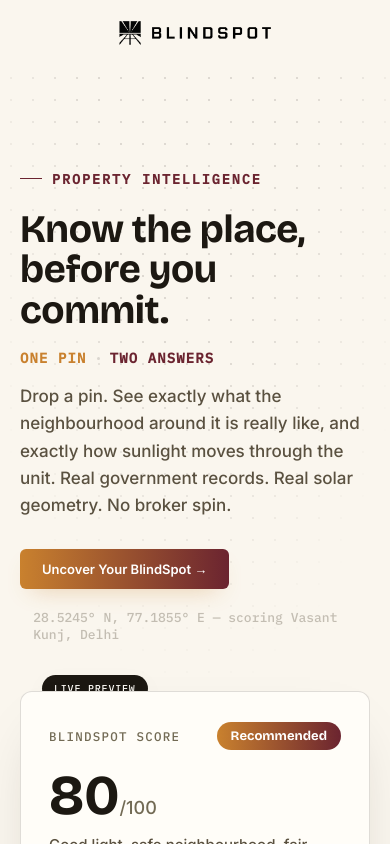
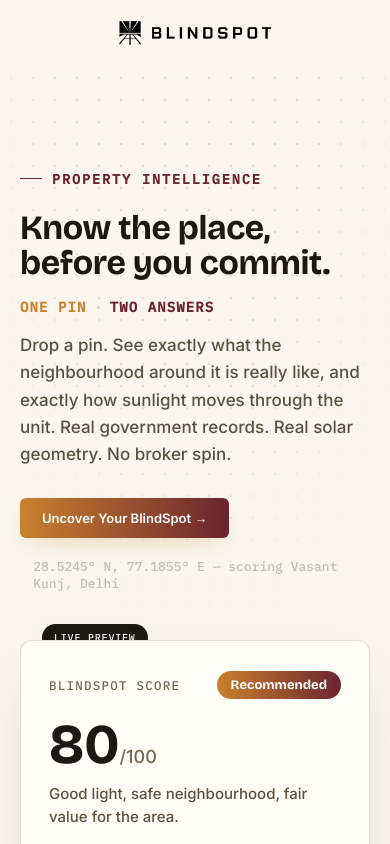
Before and after one commit to BlindSpotCo/BlindSpot, a Next.js app: page / in a window 390 px wide. Shown: the top 844 px of the page. Built offline with nearby package versions, Linux system fonts and the light colour scheme; no server answers.

Commit message:
Replace vw-scaled clamp() headings with fixed sizes per breakpoint -- eliminates continuous size drift across desktop window widths

```diff
--- a/app/globals.css
+++ b/app/globals.css
@@ -238,12 +238,23 @@
   }
   .hero-eyebrow::before{content:''; width:22px; height:1px; background:var(--slate)}
 
+  /* Fixed size per breakpoint band, not a continuous vw-scaled clamp() --
+     a fluid clamp() means the headline is a slightly different size at
+     literally every window width, which reads as "the site looks
+     different" when comparing screenshots taken at two arbitrary desktop
+     widths, since nothing else around it (padding, gaps) scales at the
+     same rate. Identical on any window from 900px up to full-width
+     desktop/ultra-wide; steps down only at the two real breakpoints
+     below, same as the rest of the page's layout already does. */
   .hero h1{
-    font-size:clamp(38px,5.8vw,70px); line-height:1.04; font-weight:700; max-width:680px;
+    font-size:62px; line-height:1.04; font-weight:700; max-width:680px;
     color:var(--ink);
   }
+  @media (max-width:900px){
+    .hero h1{ font-size:46px }
+  }
   @media (max-width:480px){
-    .hero h1{ font-size:clamp(32px,10vw,40px) }
+    .hero h1{ font-size:34px }
   }
   .hero-tagline{
     font-family:'IBM Plex Mono',monospace; font-weight:600; font-size:14px; letter-spacing:0.08em; text-transform:uppercase;
@@ -333,7 +344,12 @@
     transition:width .7s ease .15s;
   }
   .section-head.in-view .eyebrow::after{width:34px}
-  .section h2{font-size:clamp(24px,3vw,34px); font-weight:700; max-width:600px; line-height:1.2; color:var(--ink)}
+  /* Fixed per breakpoint, same reasoning as .hero h1 above -- a vw-scaled
+     clamp() here made section headings a slightly different size at every
+     window width instead of a deliberate step at real breakpoints. */
+  .section h2{font-size:34px; font-weight:700; max-width:600px; line-height:1.2; color:var(--ink)}
+  @media (max-width:900px){ .section h2{ font-size:28px } }
+  @media (max-width:480px){ .section h2{ font-size:24px } }
   .section-head{margin-bottom:52px; display:flex; justify-content:space-between; align-items:flex-end; flex-wrap:wrap; gap:20px}
   .section-head p{font-size:15px; color:var(--text-mute); max-width:320px; line-height:1.6}
 
@@ -558,7 +574,9 @@
 
   .av-brandline{ font-size:11px; font-weight:600; letter-spacing:.14em; color:rgba(237,237,236,0.65); margin-bottom:12px }
   .av-sheet-label{ font-size:12px; font-weight:600; letter-spacing:.12em; color:#B23A46; margin-bottom:4px }
-  .av-city{ font-family:'Anton',sans-serif; font-weight:400; font-size:clamp(28px,3vw,38px); line-height:1.02; color:#fff; margin-bottom:14px }
+  .av-city{ font-family:'Anton',sans-serif; font-weight:400; font-size:38px; line-height:1.02; color:#fff; margin-bottom:14px }
+  @media (max-width:900px){ .av-city{ font-size:30px } }
+  @media (max-width:480px){ .av-city{ font-size:28px } }
 
   .av-score-row{ display:grid; grid-template-columns:1fr 1fr; gap:12px; margin-bottom:16px }
   .av-score-block, .av-verdict-block{ border:1px solid rgba(255,255,255,0.14); border-radius:4px; padding:11px 16px }
@@ -737,7 +755,9 @@
 
   /* ---------- CLOSING ---------- */
   .closing-inner{text-align:center; max-width:600px; margin:0 auto; padding:96px 0}
-  .closing-inner h2{font-size:clamp(26px,3.6vw,40px); font-weight:700; color:var(--ink); line-height:1.25; margin-bottom:28px}
+  .closing-inner h2{font-size:40px; font-weight:700; color:var(--ink); line-height:1.25; margin-bottom:28px}
+  @media (max-width:900px){ .closing-inner h2{ font-size:32px } }
+  @media (max-width:480px){ .closing-inner h2{ font-size:26px } }
   .closing-inner p{color:var(--text-mute); font-size:15px; line-height:1.6; margin-bottom:40px}
   .closing-ctas{display:flex; gap:12px; justify-content:center; flex-wrap:wrap}
   /* Same note as .hero-ctas above: no background/color here on purpose —
```
